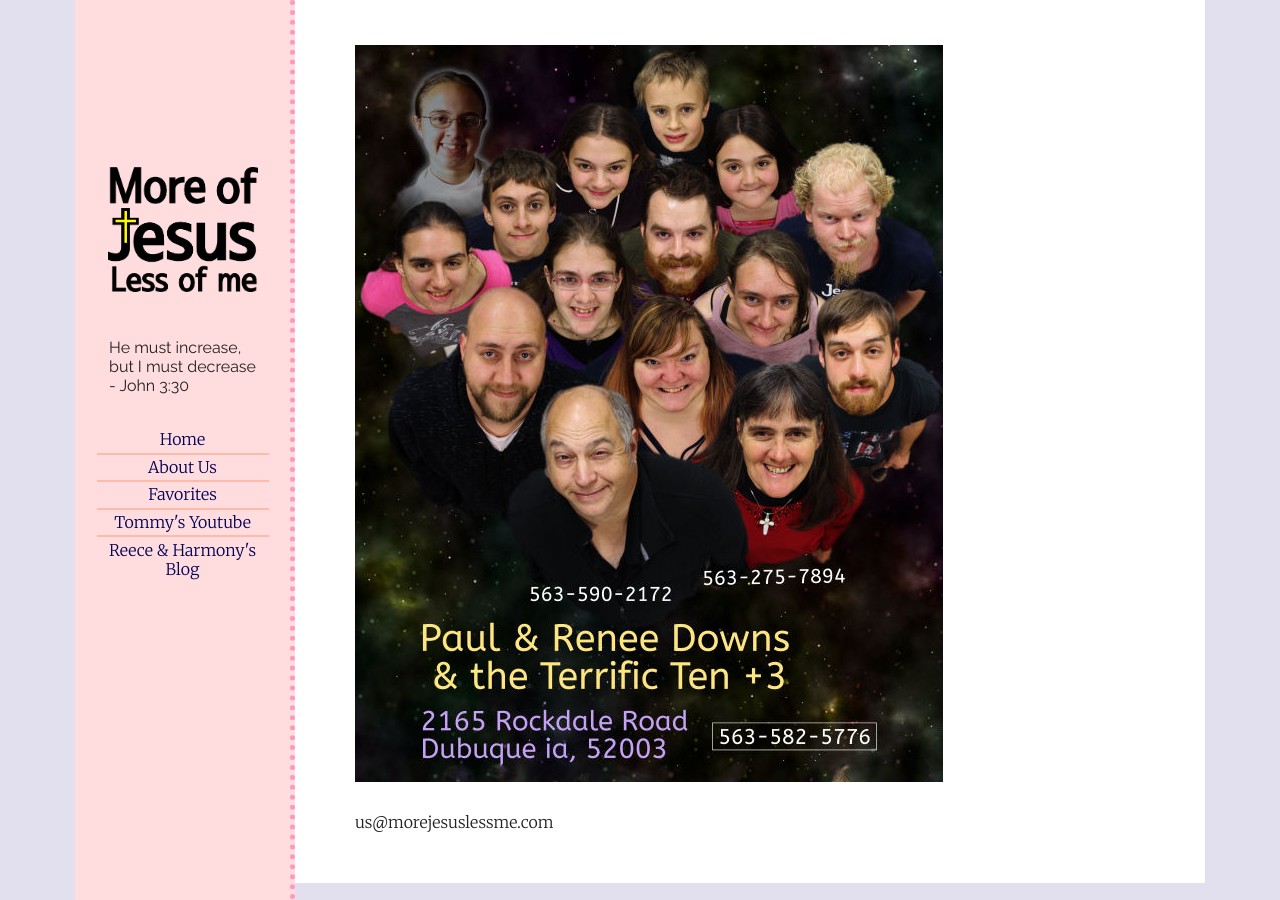
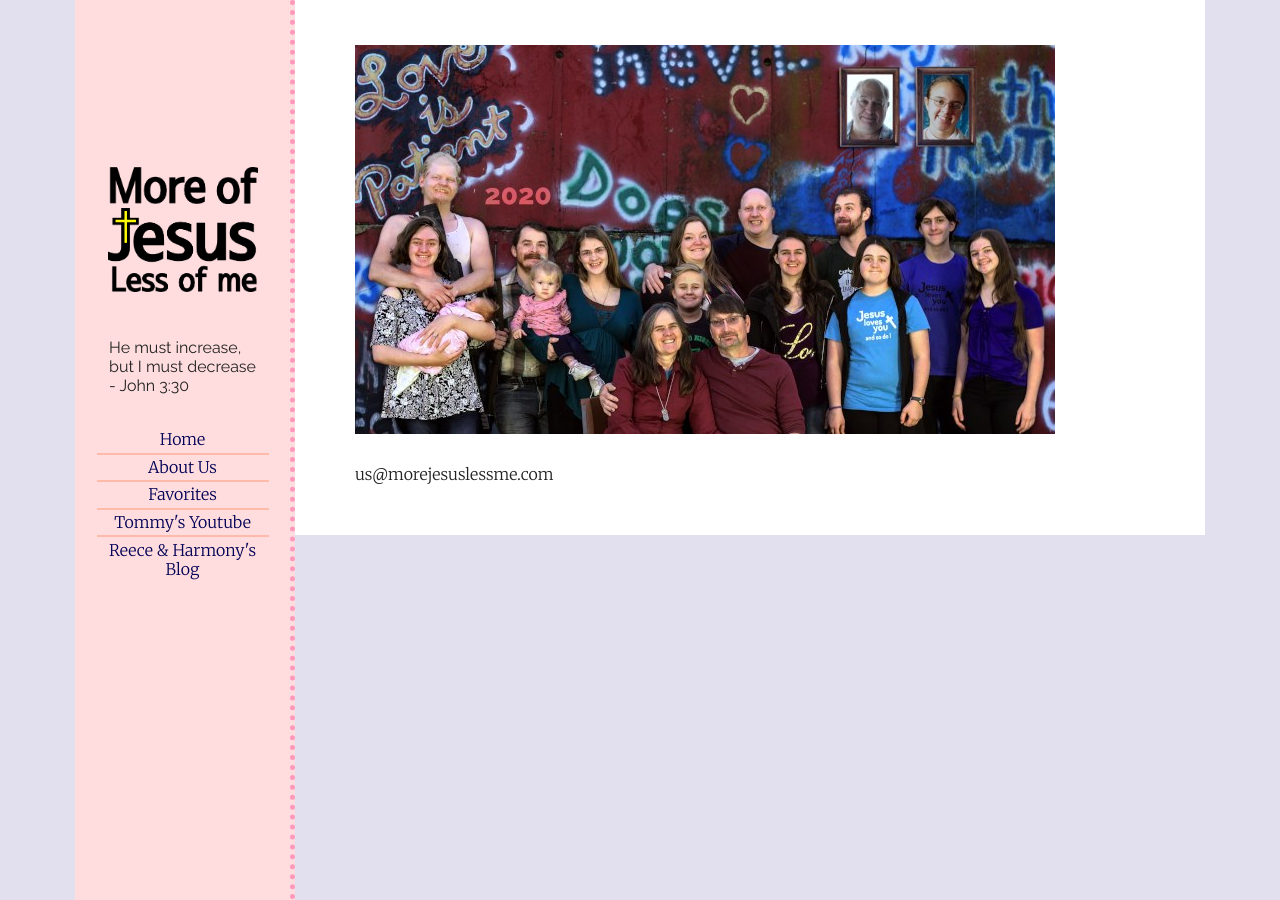
Before and after one commit to reneedowns/reneedowns, a Jekyll site: the page built from about.md, in a window 1280 px wide. Built offline with Jekyll 4.4.1, drawn with Linux system fonts in a browser that asks for light colours.

Commit message:
Update Pages “about”

```diff
--- a/about.md
+++ b/about.md
@@ -1,6 +1,6 @@
 ---
 layout: page
 ---
-![Family Photo](assets/2018.jpg)
+![Family Photo](/assets/digital2020.jpg)
 
 us@morejesuslessme.com
```
Also changed, not shown: assets/digital2020.jpg (added).
